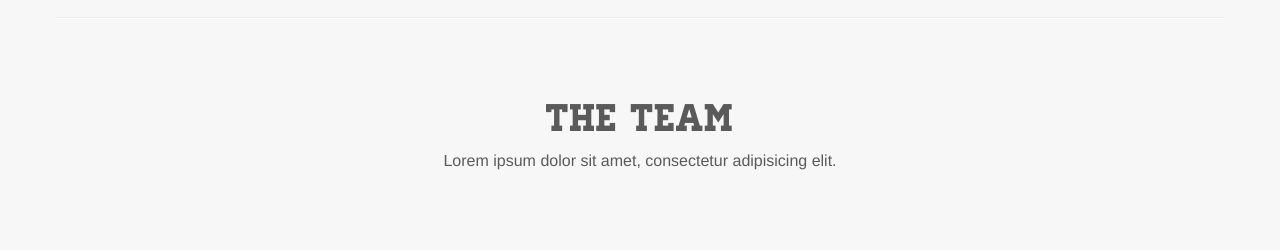
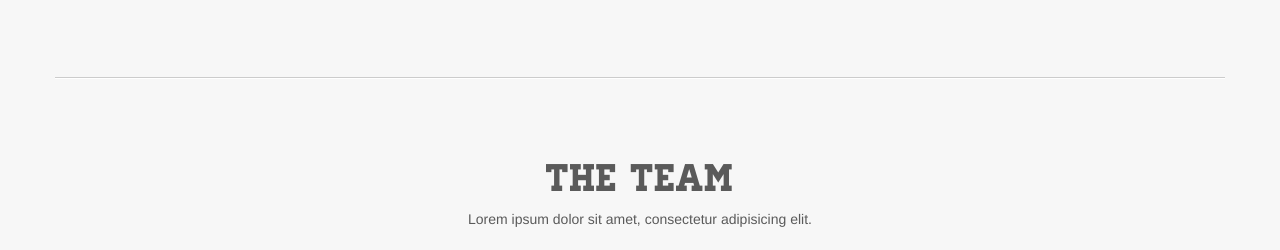
Before and after one commit to kennedysgarage/careerhoundapp.com, a plain HTML site: page index.html in a window 1280 px wide. Shown: the part 1312-1562 px from the top of the page. Drawn offline with nearby package versions, Linux system fonts and the light colour scheme.

Commit message:
forgot a cloing div

```diff
--- a/css/project.css
+++ b/css/project.css
@@ -94,3 +94,6 @@ img{
   height: auto;
   max-width: 100%;
 }
+hr{
+  border-top: 1px solid #ccc;
+}
--- a/index.html
+++ b/index.html
@@ -88,12 +88,14 @@
       <img src="/img/feat_03.png" class="features-img">
       <h2>Meet</h2>
       <p>Lorem ipsum dolor sit amet, consectetur adipisicing elit, sed do eiusmod tempor incididunt ut labore et dolore magna aliqua.</p>
+    </div><!--/span4-->
   </div><!--/row-->
   </div><!--/features-->
 
   <hr/>
 
   <div class="team">
+    <div class="title">
     <h1>The Team</h1>
     <p>Lorem ipsum dolor sit amet, consectetur adipisicing elit.</p>
     </div><!--/title-->
```
